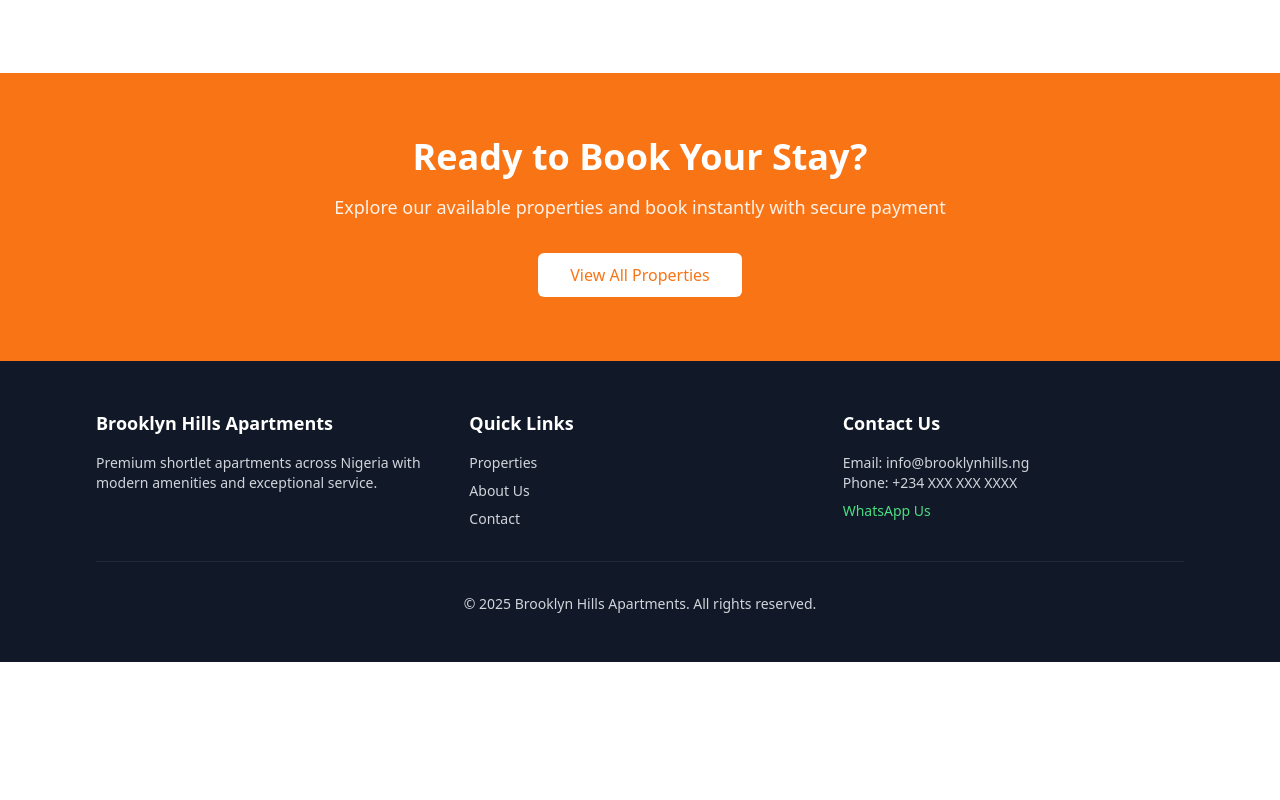
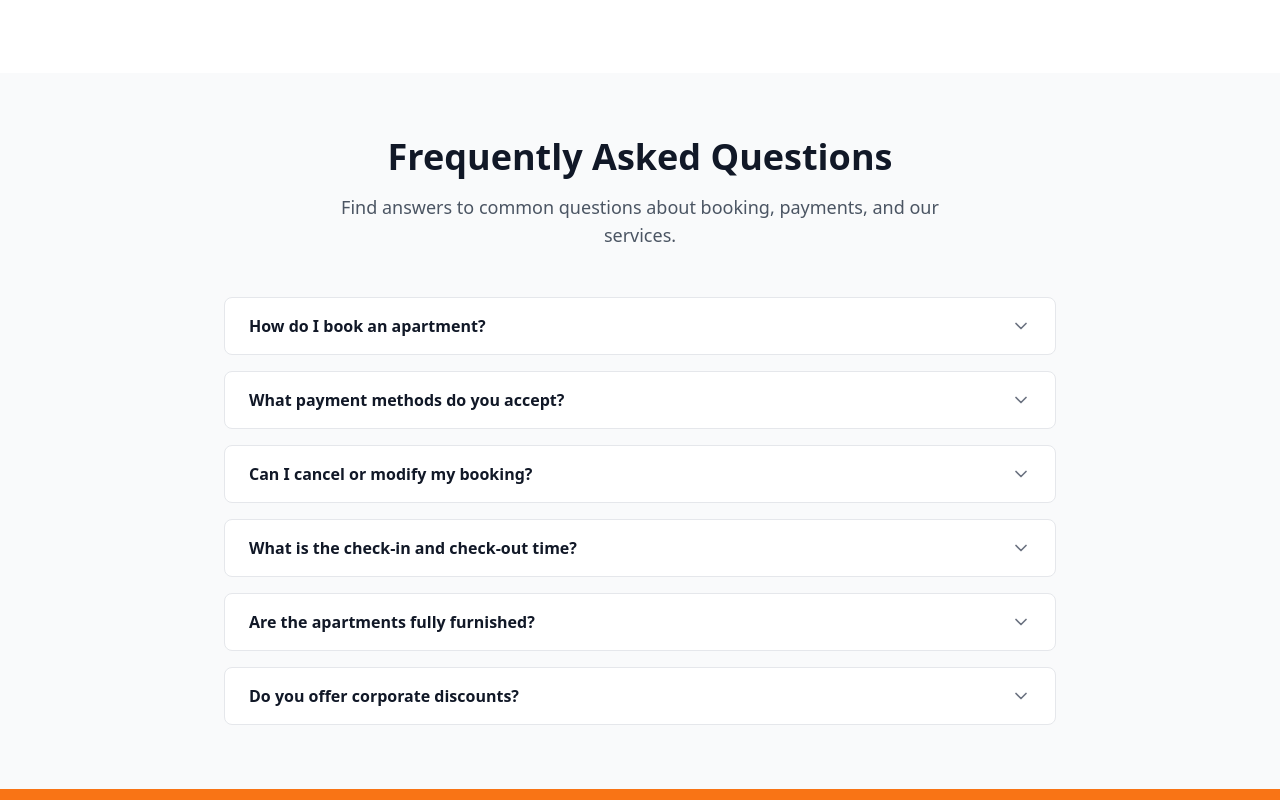
Before and after one commit to yeremillions/Brooklyn-Hills-Apartment, a Next.js app: page / in a window 1280 px wide. Shown: the part 3420-4220 px from the top of the page. Before the commit the page ends 4082 px from the top, so only its background shows below. Built offline with nearby package versions, Linux system fonts and the light colour scheme.

Commit message:
feat: Add FAQs section to homepage after features section

```diff
--- a/app/(public)/page.tsx
+++ b/app/(public)/page.tsx
@@ -4,6 +4,7 @@ import { Button } from '@/components/ui/button'
 import { HeroSearchForm } from '@/components/public/hero-search-form'
 import { FeaturedPropertyCard } from '@/components/public/featured-property-card'
 import { TestimonialCard } from '@/components/public/testimonial-card'
+import { FAQSection } from '@/components/public/faq-section'
 import { MOCK_PROPERTIES, MOCK_TESTIMONIALS } from '@/lib/constants/mock-data'
 import { Building2, Calendar, Shield, Wifi, RefreshCw, Zap, BadgePercent, Search, Lock, Key } from 'lucide-react'
 
@@ -256,6 +257,9 @@ export default function HomePage() {
         </div>
       </section>
 
+      {/* FAQs Section */}
+      <FAQSection />
+
       {/* CTA Section */}
       <section className="py-16 px-4 md:px-8 bg-primary text-white">
         <div className="container mx-auto max-w-4xl text-center">
--- /dev/null
+++ b/components/public/faq-section.tsx
@@ -0,0 +1,89 @@
+'use client'
+
+import { useState } from 'react'
+import { ChevronDown } from 'lucide-react'
+
+interface FAQItem {
+  question: string
+  answer: string
+}
+
+const faqs: FAQItem[] = [
+  {
+    question: 'How do I book an apartment?',
+    answer: 'Simply browse our available properties, select your preferred dates, and complete the booking process. You can pay securely online via Paystack with your debit card or bank transfer.',
+  },
+  {
+    question: 'What payment methods do you accept?',
+    answer: 'We accept all major debit cards, bank transfers, and online payments through Paystack. All payments are processed securely in Nigerian Naira (₦).',
+  },
+  {
+    question: 'Can I cancel or modify my booking?',
+    answer: 'Yes! We offer flexible cancellation. You can cancel or modify your booking up to 24 hours before check-in for a full refund. Contact us for specific terms.',
+  },
+  {
+    question: 'What is the check-in and check-out time?',
+    answer: 'Standard check-in is from 2:00 PM and check-out is by 12:00 PM. Early check-in or late check-out may be available upon request, subject to availability.',
+  },
+  {
+    question: 'Are the apartments fully furnished?',
+    answer: 'Yes! All our apartments are fully furnished with modern amenities including WiFi, AC, fully equipped kitchen, TV, and quality linens. Some properties also include bar access.',
+  },
+  {
+    question: 'Do you offer corporate discounts?',
+    answer: 'Yes, we offer special rates for corporate bookings and long-term stays. Contact our team to discuss customized packages for your business needs.',
+  },
+]
+
+export function FAQSection() {
+  const [openIndex, setOpenIndex] = useState<number | null>(null)
+
+  const toggleFAQ = (index: number) => {
+    setOpenIndex(openIndex === index ? null : index)
+  }
+
+  return (
+    <section className="py-16 px-4 md:px-8 bg-gray-50">
+      <div className="container mx-auto max-w-4xl">
+        <div className="text-center mb-12">
+          <h2 className="text-3xl md:text-4xl font-bold text-gray-900 mb-4">
+            Frequently Asked Questions
+          </h2>
+          <p className="text-lg text-gray-600 max-w-2xl mx-auto">
+            Find answers to common questions about booking, payments, and our services.
+          </p>
+        </div>
+
+        <div className="space-y-4">
+          {faqs.map((faq, index) => (
+            <div
+              key={index}
+              className="bg-white rounded-lg border border-gray-200 overflow-hidden transition-all hover:shadow-md"
+            >
+              <button
+                onClick={() => toggleFAQ(index)}
+                className="w-full px-6 py-4 flex items-center justify-between text-left focus:outline-none focus:ring-2 focus:ring-orange-500 focus:ring-inset"
+              >
+                <span className="font-semibold text-gray-900 pr-8">{faq.question}</span>
+                <ChevronDown
+                  className={`h-5 w-5 text-gray-500 transition-transform flex-shrink-0 ${
+                    openIndex === index ? 'transform rotate-180' : ''
+                  }`}
+                />
+              </button>
+              <div
+                className={`overflow-hidden transition-all duration-300 ${
+                  openIndex === index ? 'max-h-96' : 'max-h-0'
+                }`}
+              >
+                <div className="px-6 pb-4 text-gray-600 leading-relaxed">
+                  {faq.answer}
+                </div>
+              </div>
+            </div>
+          ))}
+        </div>
+      </div>
+    </section>
+  )
+}
```
